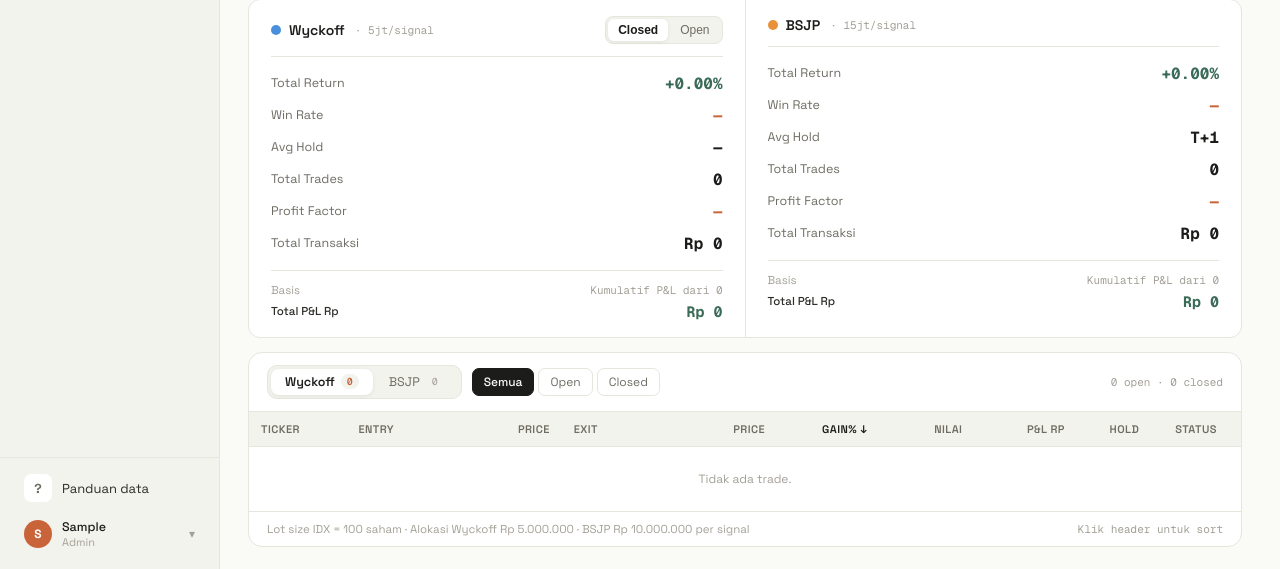
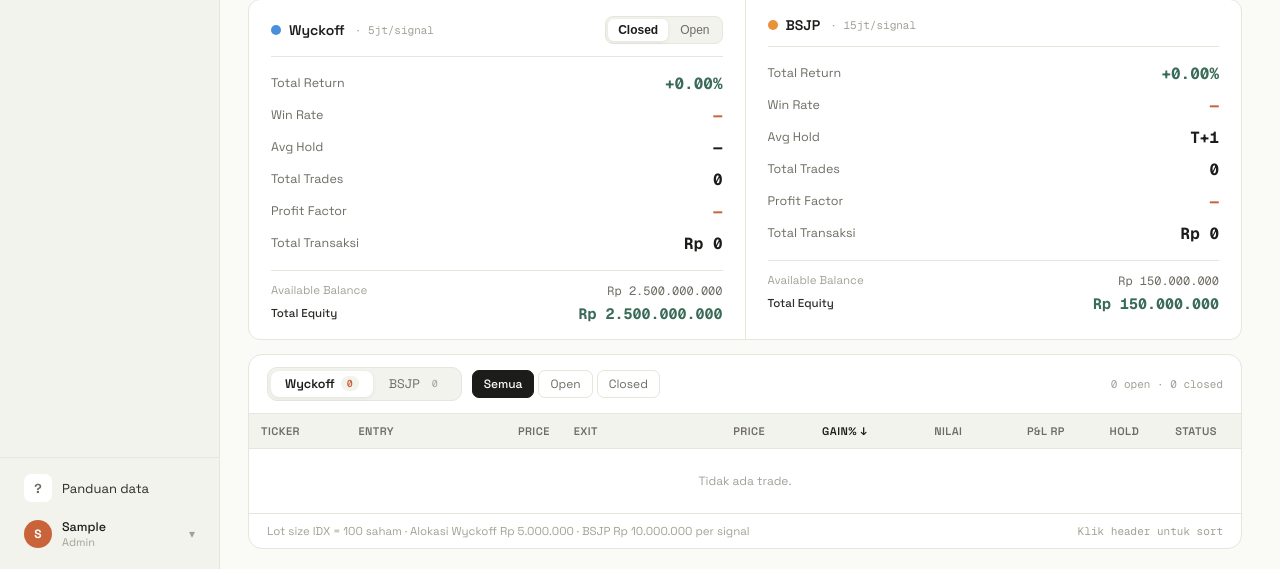
Before and after one commit to machiavellia-lynn/zenith_saas, a Flask app: page /portfolio in a window 1280 px wide. Shown: the part 519-1088 px from the top of the page. Run offline with Flask 3, Linux system fonts and the light colour scheme; the visitor is signed in with stand-in values (Sample User, id 1); data that the repository does not hold is empty; parts of the project's set-up code (start-up, migrations or seed data) failed here and were passed over.

Commit message:
feat(portfolio): Wyckoff 2.5B equity + Available Balance / Total Equity cards
- Add PF_WYCKOFF_INITIAL_EQUITY = 2_500_000_000 to config.py
- _simulate_wyckoff: use new 2.5B basis for total_return_pct denominator;
  compute available_balance (initial + realized - deployed capital in open
  positions) and total_equity (initial + cumulative P&L incl. unrealized)
- _simulate_bsjp: add available_balance = total_equity = initial + final P&L
  (all T+1 — no capital locked overnight)
- filter_result: propagate available_balance + total_equity using wy_base /
  bs_base offsets so absolute equity values stay correct on date sub-ranges;
  pass PF_WYCKOFF_INITIAL_EQUITY as equity_basis to _build_stats so
  total_return_pct uses 2.5B denominator on filtered periods too
- Frontend: replace stats card footer (both algos) with Available Balance
  (smaller muted row) + Total Equity (large bold, colored vs initial);
  remove wyckoff_basis from runSim URL — backend uses constant directly;
  update PREFS_DEF.wyckoff_basis to 2_500_000_000 for localStorage compat

Co-Authored-By: Claude Sonnet 4.6 <noreply@anthropic.com>

```diff
--- a/algo/algo_portfolio.py
+++ b/algo/algo_portfolio.py
@@ -23,7 +23,7 @@ import threading
 from collections import defaultdict
 from datetime import datetime
 
-from config import WIB, PF_INITIAL_EQUITY, PF_BSJP_INITIAL_EQUITY, PF_WYCKOFF_ALLOC, PF_BSJP_ALLOC, PF_LOT_SIZE
+from config import WIB, PF_INITIAL_EQUITY, PF_WYCKOFF_INITIAL_EQUITY, PF_BSJP_INITIAL_EQUITY, PF_WYCKOFF_ALLOC, PF_BSJP_ALLOC, PF_LOT_SIZE
 from core.db import fetchall
 from algo.algo_wyckoff import get_action
 
@@ -102,7 +102,7 @@ def _simulate_wyckoff(conn, date_from: str, date_to: str, axis_dates: list,
                        wyckoff_alloc: int = None, wyckoff_basis: int = None):
     """Walk eod_summary day-by-day, deploying PF_WYCKOFF_ALLOC per BUY signal."""
     alloc = wyckoff_alloc or PF_WYCKOFF_ALLOC
-    basis = wyckoff_basis or PF_INITIAL_EQUITY
+    basis = wyckoff_basis or PF_WYCKOFF_INITIAL_EQUITY
     all_rows = fetchall(conn, """
         SELECT ticker, date, price_close, phase, atr_pct,
                sri, sm_val, bm_val, bm_sma10, price_change_pct, watch
@@ -258,6 +258,14 @@ def _simulate_wyckoff(conn, date_from: str, date_to: str, axis_dates: list,
     stats["closed_count"]    = len(closed)
     stats["total_trades"]    = len(trades)
     stats["total_txn_value"] = sum(t.get("txn_value", 0) for t in trades)
+    # Capital locked in still-open positions (entry value, not current MTM)
+    deployed = sum(
+        pos["lots"] * PF_LOT_SIZE * pos["entry_price"]
+        for positions in open_pos.values() for pos in positions
+    )
+    stats["initial_equity"]    = basis
+    stats["available_balance"] = round(basis + realized - deployed)
+    stats["total_equity"]      = round(basis + (eq_values[-1] if eq_values else 0))
     return eq_values, trades, stats
 
 
@@ -316,6 +324,10 @@ def _simulate_bsjp(conn, date_from: str, date_to: str, axis_dates: list,
     stats["closed_count"]    = len(trades)
     stats["total_trades"]    = len(trades)
     stats["total_txn_value"] = sum(t.get("txn_value", 0) for t in trades)
+    final_eq = round(initial + (eq_values[-1] if eq_values else 0))
+    stats["initial_equity"]    = initial
+    stats["available_balance"] = final_eq   # all T+1 — no capital locked overnight
+    stats["total_equity"]      = final_eq
     return eq_values, trades, stats
 
 
@@ -400,7 +412,7 @@ def simulate_portfolio(conn, date_from: str = None, date_to: str = None,
             "bsjp_capital":  up.get("bsjp_capital")  or PF_BSJP_INITIAL_EQUITY,
             "bsjp_alloc":    up.get("bsjp_alloc")    or PF_BSJP_ALLOC,
             "wyckoff_alloc": up.get("wyckoff_alloc") or PF_WYCKOFF_ALLOC,
-            "wyckoff_basis": up.get("wyckoff_basis") or PF_INITIAL_EQUITY,
+            "wyckoff_basis": up.get("wyckoff_basis") or PF_WYCKOFF_INITIAL_EQUITY,
         },
     }
 
@@ -442,13 +454,21 @@ def filter_result(full: dict, date_from: str, date_to: str) -> dict:
     bs_trades = [t for t in full["bsjp"]["trades"]    if _in(t.get("date", ""))]
 
     wy_closed = [t for t in wy_trades if t.get("status") != "OPEN"]
-    wy_stats  = _build_stats(sub_wy, wy_closed, avg_hold_days=True, is_pnl_curve=True)
+    wy_open   = [t for t in wy_trades if t.get("status") == "OPEN"]
+    wy_stats  = _build_stats(sub_wy, wy_closed, avg_hold_days=True, is_pnl_curve=True,
+                             equity_basis=PF_WYCKOFF_INITIAL_EQUITY)
     wy_stats.update({
-        "open_count":      sum(1 for t in wy_trades if t.get("status") == "OPEN"),
+        "open_count":      len(wy_open),
         "closed_count":    len(wy_closed),
         "total_trades":    len(wy_trades),
         "total_txn_value": sum(t.get("txn_value", 0) for t in wy_trades),
     })
+    # Absolute equity: wy_base = P&L already accumulated before this sub-period
+    wy_deployed = sum(t.get("lots", 0) * PF_LOT_SIZE * t.get("entry_price", 0) for t in wy_open)
+    wy_realized = sum(t.get("pnl_rp", 0) for t in wy_closed)
+    wy_stats["initial_equity"]    = PF_WYCKOFF_INITIAL_EQUITY
+    wy_stats["available_balance"] = round(PF_WYCKOFF_INITIAL_EQUITY + wy_base + wy_realized - wy_deployed)
+    wy_stats["total_equity"]      = round(PF_WYCKOFF_INITIAL_EQUITY + wy_base + (sub_wy[-1] if sub_wy else 0))
 
     bs_stats = _build_stats(sub_bs, bs_trades, avg_hold_days=False, is_pnl_curve=True,
                             equity_basis=PF_BSJP_INITIAL_EQUITY)
@@ -458,6 +478,10 @@ def filter_result(full: dict, date_from: str, date_to: str) -> dict:
         "total_trades":    len(bs_trades),
         "total_txn_value": sum(t.get("txn_value", 0) for t in bs_trades),
     })
+    bs_total = round(PF_BSJP_INITIAL_EQUITY + bs_base + (sub_bs[-1] if sub_bs else 0))
+    bs_stats["initial_equity"]    = PF_BSJP_INITIAL_EQUITY
+    bs_stats["available_balance"] = bs_total
+    bs_stats["total_equity"]      = bs_total
 
     return {
         "equity": {"labels": sub_labels, "wyckoff": sub_wy, "bsjp": sub_bs},
--- a/config.py
+++ b/config.py
@@ -77,8 +77,9 @@ INTERVAL_MAP = {
 # ── Portfolio Simulation ───────────────────────────────────────────────────────
 # Fixed simulation parameters — NOT user-configurable in the UI.
 # Owner controls these here; the only user control on /portfolio is the date range.
-PF_INITIAL_EQUITY      = 50_000_000   # Rp — Wyckoff return basis (max concurrent notional ~10 pos × 5M)
-PF_BSJP_INITIAL_EQUITY = 150_000_000  # Rp — BSJP return basis (total capital pool, T+1 recycles daily)
+PF_WYCKOFF_INITIAL_EQUITY = 2_500_000_000  # Rp — Wyckoff starting equity (basis for return % + available balance)
+PF_INITIAL_EQUITY         = 50_000_000    # Rp — kept for backward compat; no longer used as Wyckoff basis
+PF_BSJP_INITIAL_EQUITY    = 150_000_000   # Rp — BSJP starting capital pool (T+1 recycled daily)
 PF_WYCKOFF_ALLOC       = 5_000_000    # Rp — capital deployed per Wyckoff BUY signal
 PF_BSJP_ALLOC          = 15_000_000   # Rp — capital deployed per BSJP signal
 PF_LOT_SIZE            = 100          # IDX: 1 lot = 100 shares
--- a/templates/portfolio.html
+++ b/templates/portfolio.html
@@ -209,7 +209,7 @@ var S = {
 var PREFS_KEY = 'zenith_pf_prefs';
 var PREFS_DEF = {
   bsjp_capital: 150000000, bsjp_alloc: 15000000,
-  wyckoff_alloc: 5000000,  wyckoff_basis: 50000000,
+  wyckoff_alloc: 5000000,  wyckoff_basis: 2500000000,
   fees_enabled: true,
   fee_buy: 0.15, fee_sell: 0.25, fee_pph: 0.10,
 };
@@ -642,20 +642,15 @@ function renderStats(){
     }).join('');
 
     var foot = '';
-    if (!isOpen) {
-      foot = st.initial_equity != null
-        ? '<div class="pf-stats-foot">'
-          + '<div style="display:flex;justify-content:space-between;margin-bottom:5px"><span style="font-size:11.5px;color:var(--muted)">Equity awal</span>'
-          +   '<span data-val="'+fmtRp(st.initial_equity)+'" style="font-family:var(--font-mono);font-size:12px;color:var(--text-dim)">'+fmtRp(st.initial_equity)+'</span></div>'
-          + '<div style="display:flex;justify-content:space-between;align-items:center"><span style="font-size:11.5px;color:var(--text);font-weight:500">Equity akhir</span>'
-          +   '<span data-val="'+fmtRp(st.final_equity)+'" style="font-family:var(--font-mono);font-size:15px;font-weight:700;color:'+(st.final_equity>=st.initial_equity?'var(--up)':'var(--down)')+'">'+fmtRp(st.final_equity)+'</span></div>'
-          + '</div>'
-        : '<div class="pf-stats-foot">'
-          + '<div style="display:flex;justify-content:space-between;margin-bottom:5px"><span style="font-size:11.5px;color:var(--muted)">Basis</span>'
-          +   '<span style="font-family:var(--font-mono);font-size:11px;color:var(--muted)">Kumulatif P&L dari 0</span></div>'
-          + '<div style="display:flex;justify-content:space-between;align-items:center"><span style="font-size:11.5px;color:var(--text);font-weight:500">Total P&L Rp</span>'
-          +   '<span data-val="'+fmtRp(st.final_equity)+'" style="font-family:var(--font-mono);font-size:15px;font-weight:700;color:'+(st.final_equity>=0?'var(--up)':'var(--down)')+'">'+fmtRp(st.final_equity)+'</span></div>'
-          + '</div>';
+    if (!isOpen && st.available_balance != null) {
+      var avail = st.available_balance, totEq = st.total_equity;
+      var initEq = st.initial_equity || 0;
+      foot = '<div class="pf-stats-foot">'
+        + '<div style="display:flex;justify-content:space-between;margin-bottom:5px"><span style="font-size:11.5px;color:var(--muted)">Available Balance</span>'
+        +   '<span data-val="'+fmtRp(avail)+'" style="font-family:var(--font-mono);font-size:12px;color:var(--text-dim)">'+fmtRp(avail)+'</span></div>'
+        + '<div style="display:flex;justify-content:space-between;align-items:center"><span style="font-size:11.5px;color:var(--text);font-weight:500">Total Equity</span>'
+        +   '<span data-val="'+fmtRp(totEq)+'" style="font-family:var(--font-mono);font-size:15px;font-weight:700;color:'+(totEq>=initEq?'var(--up)':'var(--down)')+'">'+fmtRp(totEq)+'</span></div>'
+        + '</div>';
     }
 
     return '<div class="pf-stats-col">'
@@ -903,7 +898,7 @@ function runSim(){
   var p = S.prefs;
   var url = '/api/portfolio?run=1&date_from='+encodeURIComponent(from)+'&date_to='+encodeURIComponent(to)
     + '&bsjp_capital='+p.bsjp_capital+'&bsjp_alloc='+p.bsjp_alloc
-    + '&wyckoff_alloc='+p.wyckoff_alloc+'&wyckoff_basis='+p.wyckoff_basis;
+    + '&wyckoff_alloc='+p.wyckoff_alloc;
   fetch(url)
     .then(function(r){ return r.json(); })
     .then(function(d){
```
